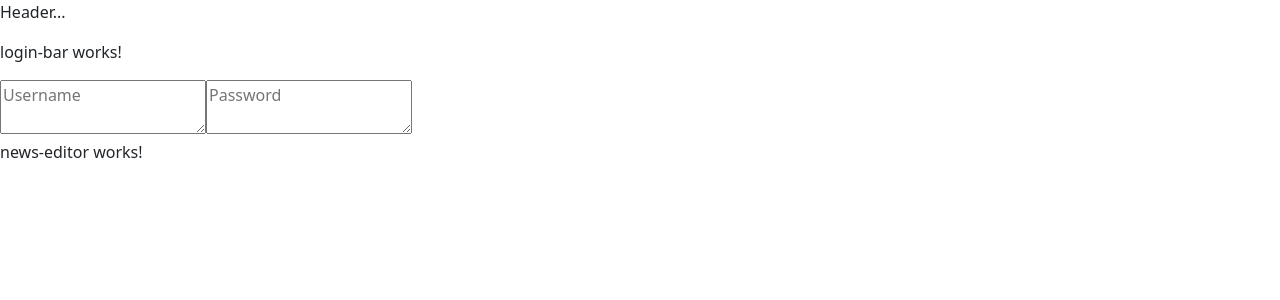
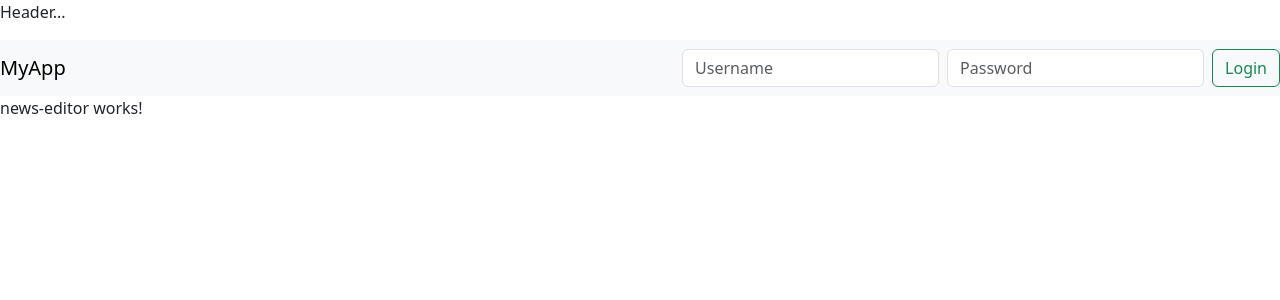
Before and after one commit to LinusRac/news-reader, an Angular app: page /edit in a window 1280 px wide. Shown: the top 300 px of the page. Built offline with nearby package versions, Linux system fonts and the light colour scheme.

Commit message:
added improved placeholder for login bar

```diff
--- a/src/app/login-bar/login-bar.html
+++ b/src/app/login-bar/login-bar.html
@@ -1,4 +1,29 @@
-<p>login-bar works!</p>
+<nav class="navbar navbar-expand-lg navbar-light bg-light">
+  <a class="navbar-brand" href="#">MyApp</a>
 
-<textarea placeholder="Username" ></textarea>
-<textarea placeholder="Password"></textarea>
+  <div class="collapse navbar-collapse justify-content-end">
+    <form class="form-inline d-flex align-items-center" (ngSubmit)="onLogin()">
+      <div class="d-flex flex-row">
+        <input
+          class="form-control me-2"
+          type="text"
+          placeholder="Username"
+          [(ngModel)]="username"
+          name="username"
+          required
+        />
+        <input
+          class="form-control me-2"
+          type="password"
+          placeholder="Password"
+          [(ngModel)]="password"
+          name="password"
+          required
+        />
+        <button class="btn btn-outline-success" type="submit">
+          Login
+        </button>
+      </div>
+    </form>
+  </div>
+</nav>
--- a/src/app/login-bar/login-bar.ts
+++ b/src/app/login-bar/login-bar.ts
@@ -1,11 +1,29 @@
-import { Component } from '@angular/core';
+import { Component, OnInit, Input } from '@angular/core';
+import { FormsModule } from '@angular/forms';
+import { CommonModule } from '@angular/common';
+import { ViewChild } from '@angular/core';
 
 @Component({
   selector: 'app-login-bar',
-  imports: [],
+  imports: [FormsModule, CommonModule],
   templateUrl: './login-bar.html',
-  styleUrl: './login-bar.css'
+  styleUrls: ['./login-bar.css']
 })
-export class LoginBar {
+export class LoginBar implements OnInit {
+  username: string = '';
+  password: string = '';
 
+  constructor() {}
+
+  ngOnInit(): void {}
+
+  onLogin(): void {
+    if (this.username && this.password) {
+      console.log('Logging in with', this.username, this.password);
+      // TODO: Replace with your authentication logic
+      alert(`Welcome, ${this.username}!`);
+    } else {
+      alert('Please enter both username and password.');
+    }
+  }
 }
```
